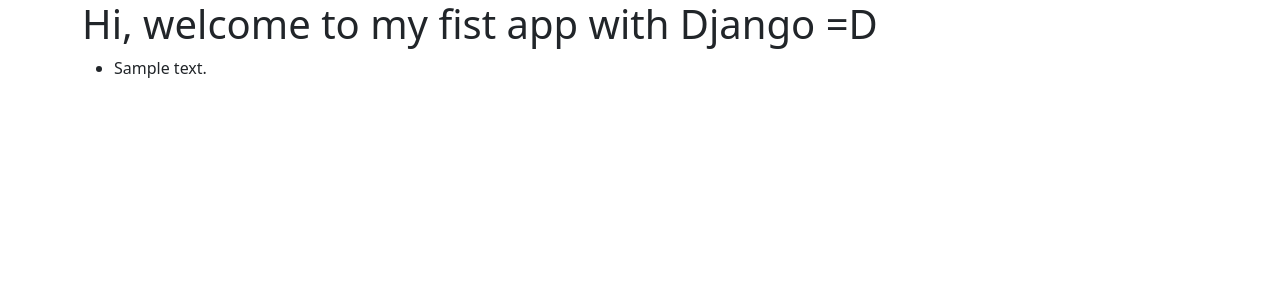
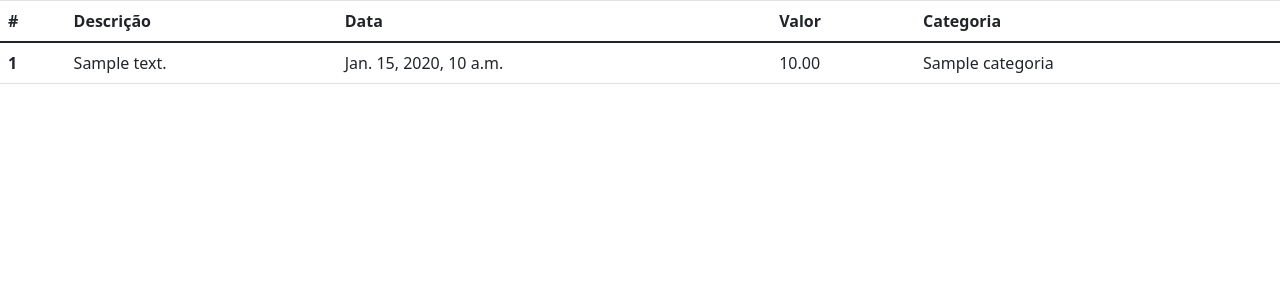
Before and after one commit to andre831/learning-django, a Django app: page / in a window 1280 px wide. Shown: the top 300 px of the page. Run offline with Django 3.2, Linux system fonts and the light colour scheme; tables that the repository leaves empty hold one stand-in row (values such as "Sample post"); some libraries are stand-ins or nearby versions.

Commit message:
Add: frame for CRUD/'R' Allright

```diff
--- a/contas/models.py
+++ b/contas/models.py
@@ -14,7 +14,7 @@ class Transacao(models.Model):
     data = models.DateTimeField()
     descricao = models.CharField(max_length= 200)
     valor = models.DecimalField(max_digits= 7, decimal_places=2)
-    categora = models.ForeignKey(Categoria, on_delete=models.CASCADE)
+    categoria = models.ForeignKey(Categoria, on_delete = models.CASCADE)
     observacoes = models.TextField(null=True, blank=True)
     class Meta:
         verbose_name_plural = 'Transações'
--- a/contas/templates/home.html
+++ b/contas/templates/home.html
@@ -10,17 +10,28 @@
     integrity="sha384-EVSTQN3/azprG1Anm3QDgpJLIm9Nao0Yz1ztcQTwFspd3yD65VohhpuuCOmLASjC" crossorigin="anonymous">
 </head>
 <body>
-    <div class="container">
-        <div class="row">
-            <div class="col">
-                <h1>Hi, welcome to my fist app with Django =D</h1>
+    <table class="table">
 
-                <ul>{% for transacao in transacoes %}
-                    <li>{{transacao}}</li>
-                    {% endfor %}
-                </ul>
-            </div>
-        </div>
-    </div>
+        <thead>
+          <tr>
+            <th scope="col">#</th>
+            <th scope="col">Descrição</th>
+            <th scope="col">Data</th>
+            <th scope="col">Valor</th>
+            <th scope="col">Categoria</th>
+          </tr>
+        </thead>
+        <tbody>
+        {% for transacao in transacoes %}
+          <tr>
+            <th scope="row">{{transacao.id}}</th>
+            <td>{{transacao.descricao}}</td>
+            <td>{{transacao.data}}</td>
+            <td>{{transacao.valor}}</td>
+            <td>{{transacao.categoria}}</td>
+          </tr>
+        </tbody>
+        {% endfor %}
+    </table>
 </body>
 </html>
```
